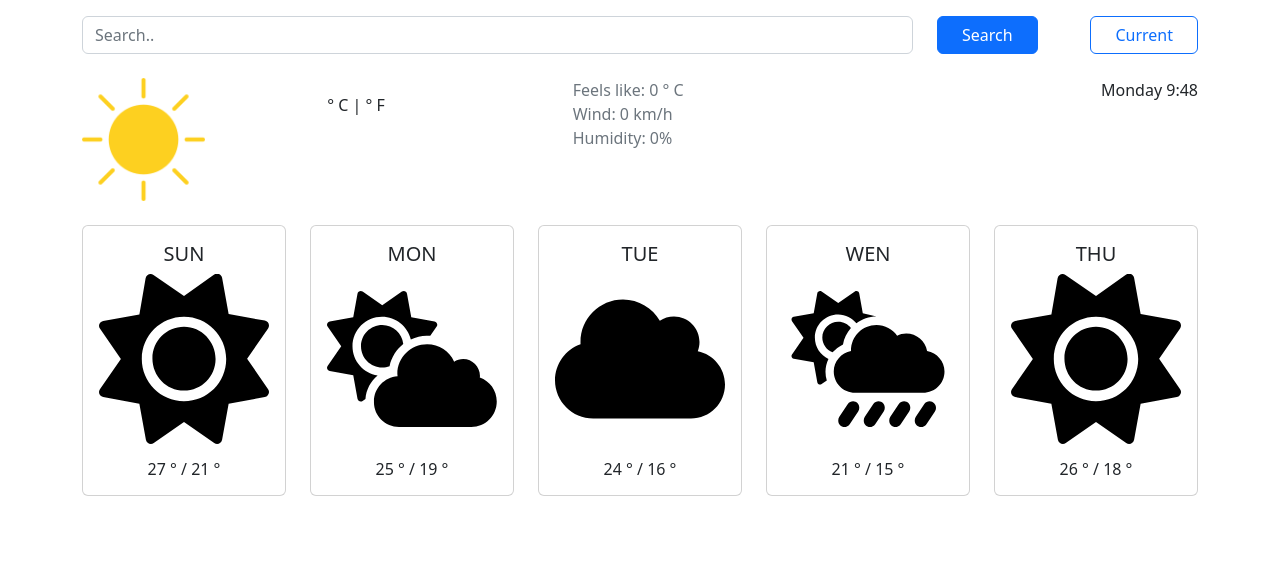
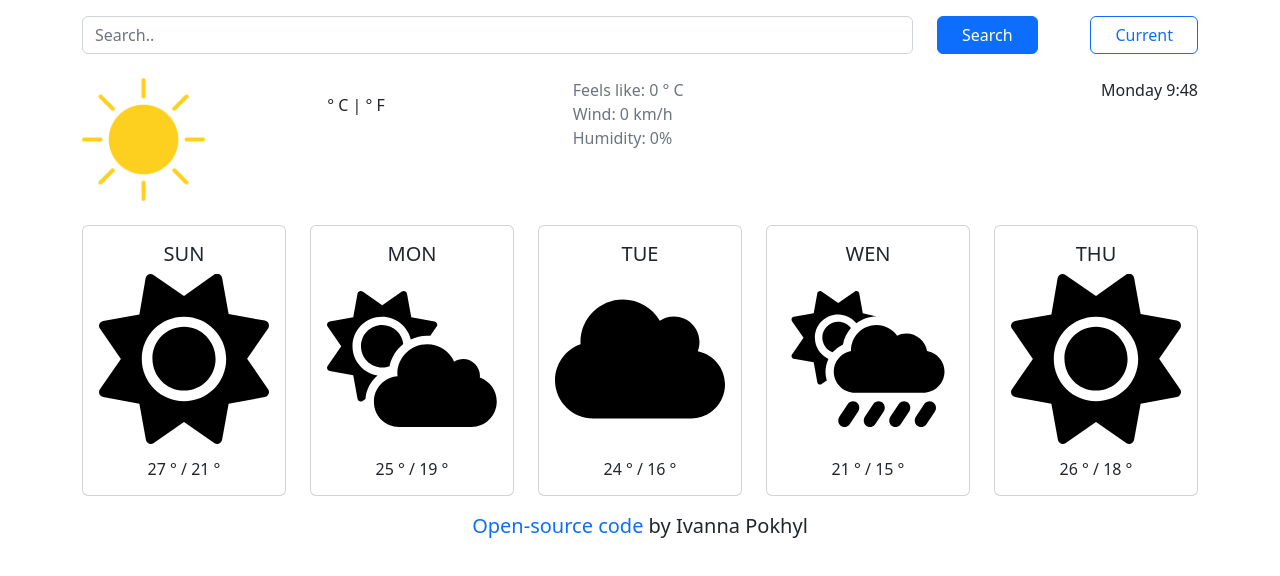
Before and after one commit to ivanna-pt/my-weather-app, a plain HTML site: page index.html in a window 1280 px wide. Drawn offline with nearby package versions, Linux system fonts and the light colour scheme; no server answers.

Commit message:
Add open-source link HTML, CSS

```diff
--- a/index.html
+++ b/index.html
@@ -142,6 +142,12 @@
         </div>
       </div>
     </div>
+<!--    Footer-->
+    <footer>
+      <div class="text">
+        <a href="https://github.com/ivanna-pt/my-weather-app" class="link" target="_blank" rel="noreferrer">Open-source code</a> by Ivanna Pokhyl
+      </div>
+    </footer>
 
     <!-- JS src -->
     <script
--- a/style.css
+++ b/style.css
@@ -24,3 +24,13 @@
 .additional-info p {
   margin-bottom: 0;
 }
+
+footer .text {
+    text-align: center;
+    margin: 15px 0px;
+    font-size: 20px;
+}
+
+footer .text .link{
+  text-decoration: none;
+}
```
